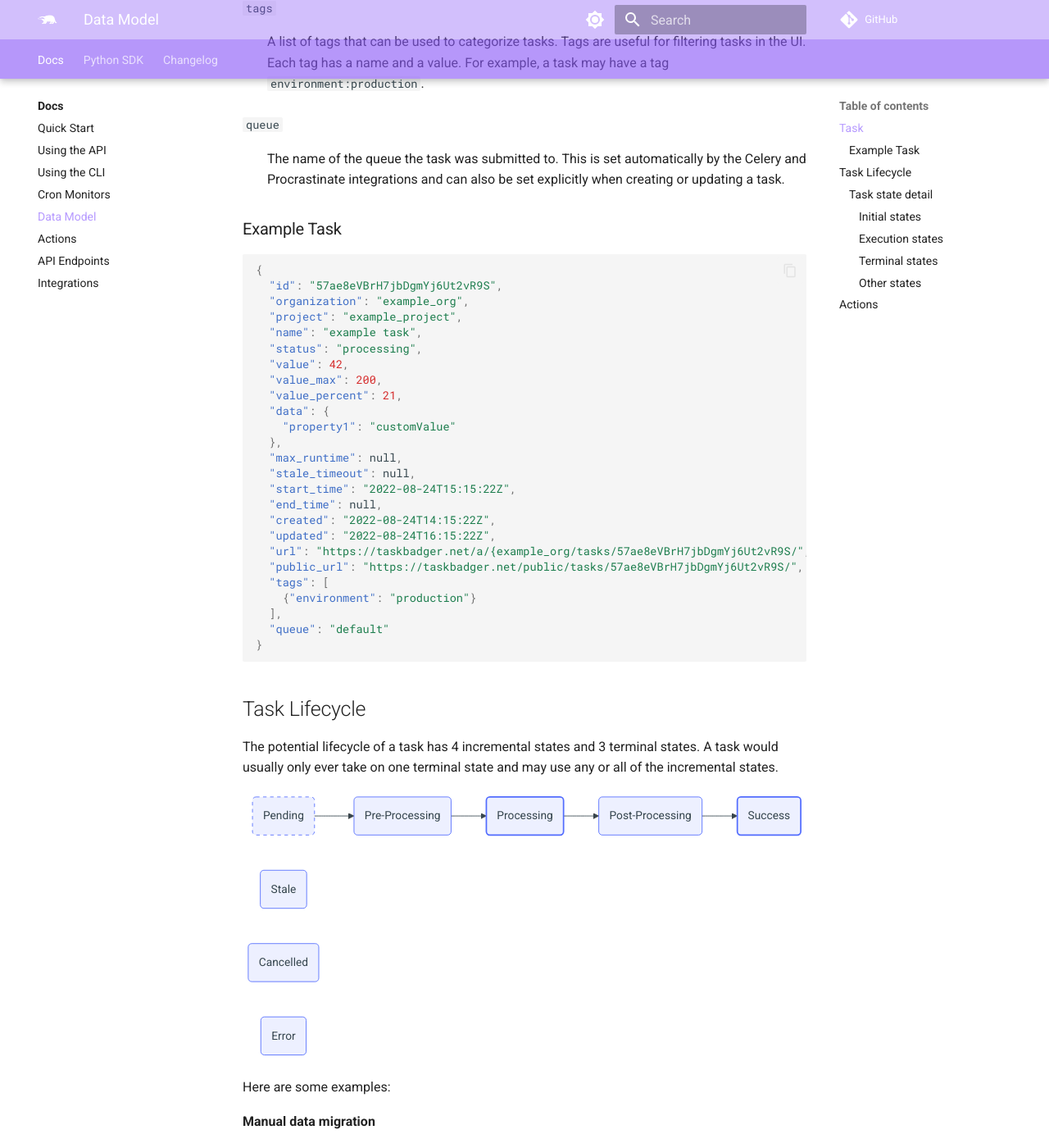
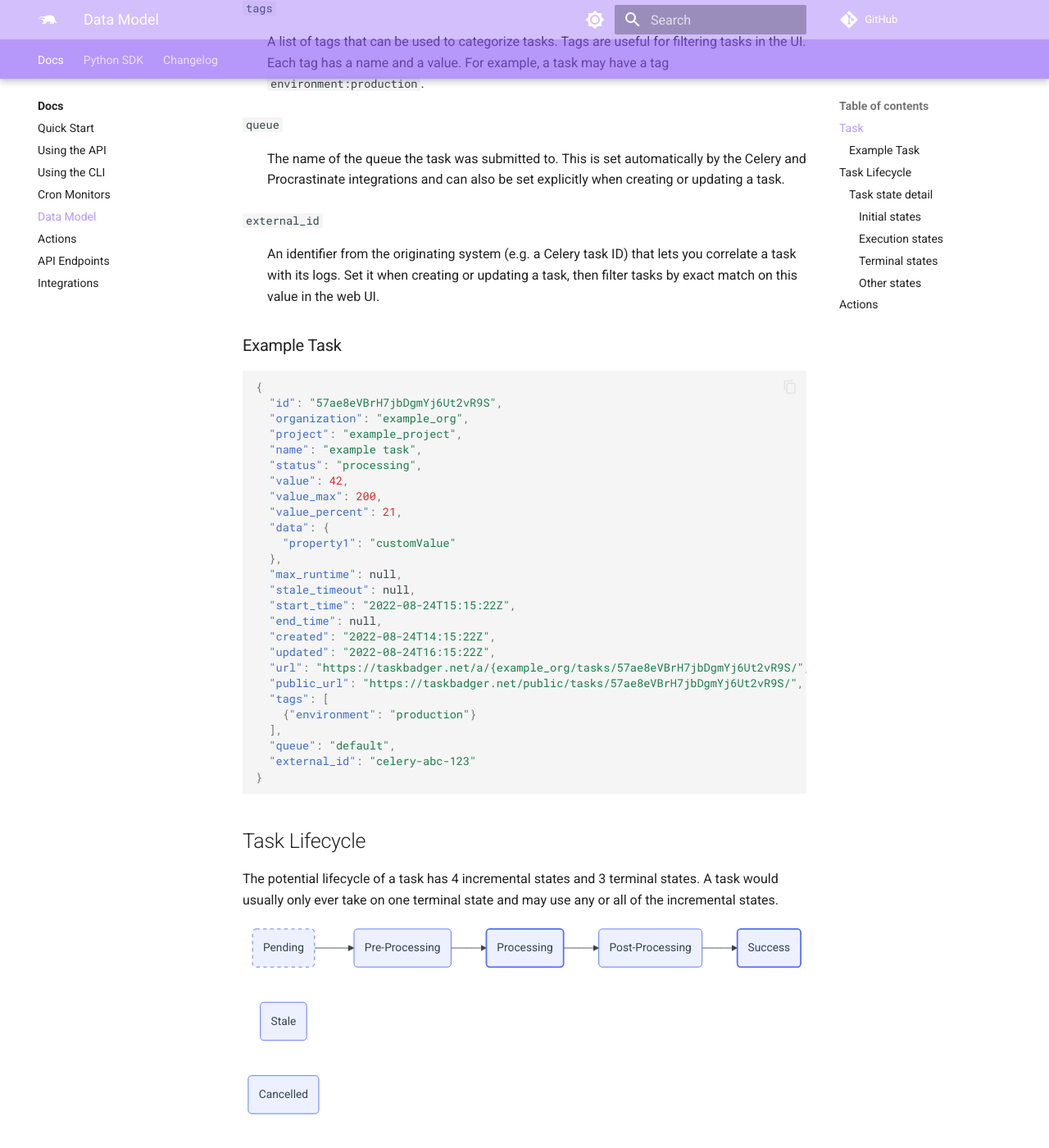
Before and after one commit to taskbadger/taskbadger-docs, an MkDocs documentation site: the page built from docs/data_model.md, in a window 1280 px wide and 1400 px high, scrolled down 1569 px. Shown: the whole window at 82% size. Built offline with MkDocs 1.6.1 and Material for MkDocs 9.7.7, drawn with Linux system fonts in a browser that asks for light colours; comment, search, counter and statistics services are not loaded.

Commit message:
Document Task external_id field
Co-Authored-By: Claude Opus 4.8 (1M context) <noreply@anthropic.com>

````diff
--- a/docs/data_model.md
+++ b/docs/data_model.md
@@ -71,6 +71,13 @@ The main attributes or a task are:
 :   The name of the queue the task was submitted to. This is set automatically by the Celery and
     Procrastinate integrations and can also be set explicitly when creating or updating a task.
 
+<a name="external_id"></a>
+`external_id`
+
+:   An identifier from the originating system (e.g. a Celery task ID) that lets you correlate a task
+    with its logs. Set it when creating or updating a task, then filter tasks by exact match on this
+    value in the web UI.
+
 ### Example Task
 
 ```json
@@ -97,7 +104,8 @@ The main attributes or a task are:
   "tags": [
     {"environment": "production"}
   ],
-  "queue": "default"
+  "queue": "default",
+  "external_id": "celery-abc-123"
 }
 ```
 
````
